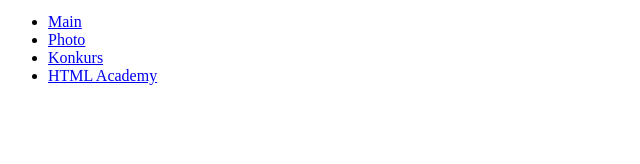
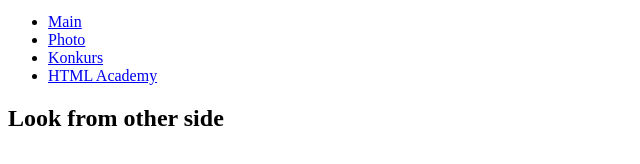
Before and after one commit to impedance/adaptiv, a plain HTML site: page source/index.html in a window 1280 px wide. Shown: the part 62-226 px from the top of the page, without its empty margins (0-640 px from the left). Drawn offline with Linux system fonts and the light colour scheme.

Commit message:
new files

```diff
--- a/source/index.html
+++ b/source/index.html
@@ -34,9 +34,14 @@
 
     </nav>
   </header>
-  <section class="main-content">
-
-  </section>
+  <main class="page-main">
+    <section class="main-section">
+      <h1 class="main-section__header">
+        Look from other side
+      </h1>
+      <img src="" alt="" class="main-section__logo-image">
+    </section>
+  </main>
 
 </body>
 </html>
```
Also changed, not shown: 1 other file.
